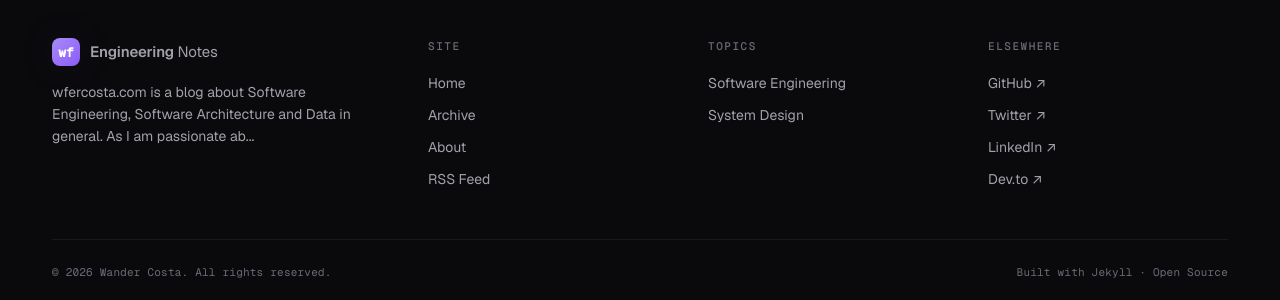
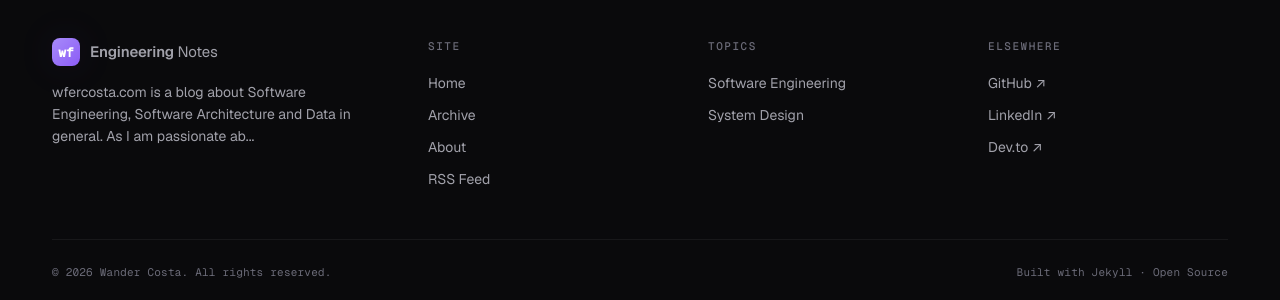
Before and after one commit to wfercosta/wfercosta.github.io, a Jekyll site: the page built from index.html, in a window 1280 px wide and 900 px high, scrolled down 2241 px. Shown: the part 588-888 px from the top of the window. Built offline with Jekyll 4.4.1, drawn with Linux system fonts in a browser that asks for light colours; some web fonts are replaced; the list of posts is cut into pages by our own code.

Commit message:
feat: remove Twitter link from Elsewhere in footer
Co-Authored-By: Claude Sonnet 4.6 <noreply@anthropic.com>

```diff
--- a/_includes/footer.html
+++ b/_includes/footer.html
@@ -31,7 +31,6 @@
         <h5>Elsewhere</h5>
         <ul>
           {% if site.github %}<li><a href="https://github.com/{{ site.github }}" target="_blank" rel="noopener">GitHub ↗</a></li>{% endif %}
-          {% if site.twitter %}<li><a href="https://twitter.com/{{ site.twitter }}" target="_blank" rel="noopener">Twitter ↗</a></li>{% endif %}
           {% if site.linkedin %}<li><a href="https://linkedin.com/in/{{ site.linkedin }}" target="_blank" rel="noopener">LinkedIn ↗</a></li>{% endif %}
           {% if site.devto %}<li><a href="https://dev.to/{{ site.devto }}" target="_blank" rel="noopener">Dev.to ↗</a></li>{% endif %}
         </ul>
```
